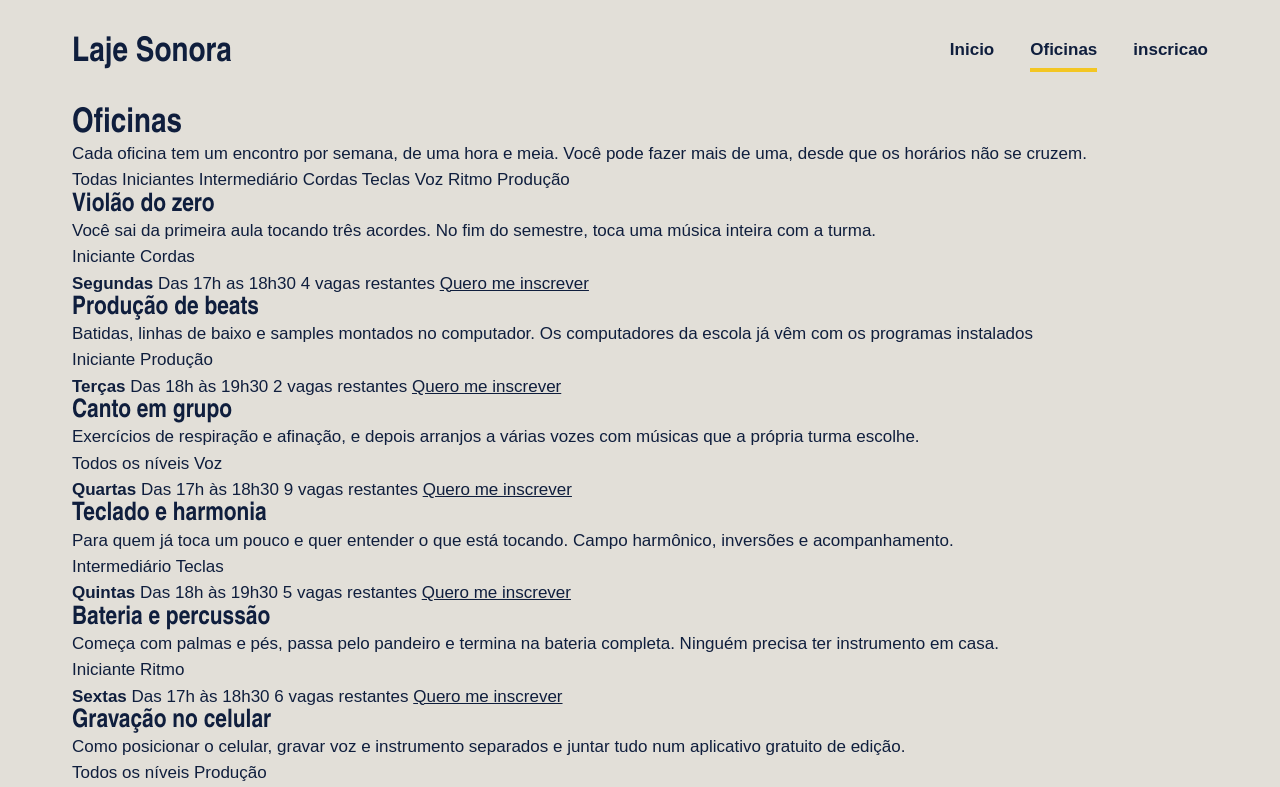
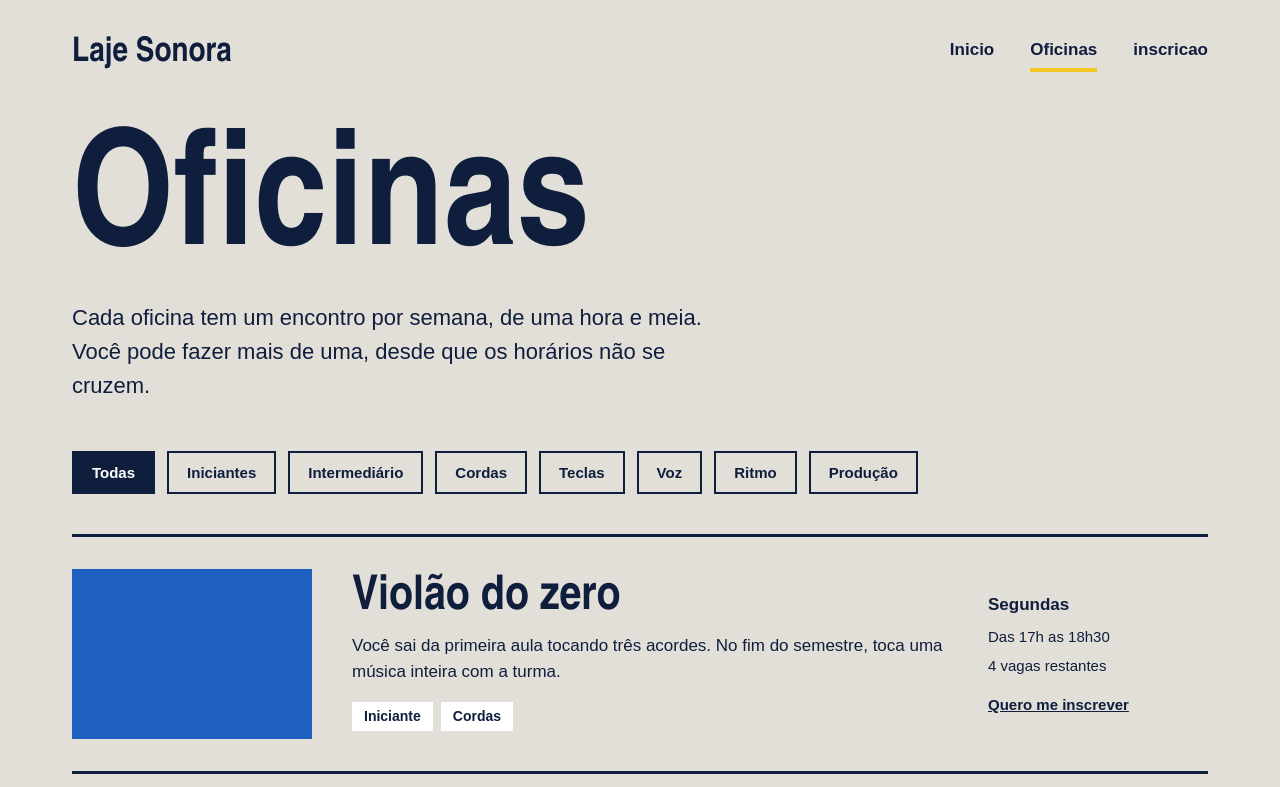
Before and after one commit to MariaLuisaSilvaRasquinhoTI1MC/laje_sonora, a plain HTML site: page oficinas.html in a window 1280 px wide. Shown: the top 787 px of the page. Drawn offline with Linux system fonts and the light colour scheme; a web font is replaced by a local one.

Commit message:
Página de oficinas pronta

```diff
--- a/oficinas.css
+++ b/oficinas.css
@@ -74,6 +74,94 @@ h1, h2, h3 {
     border-bottom-color: var(--fita);
 }
 
+.titulo-pagina {
+    font-size: 160px;
+    margin-top: 24px;
+}
+
+.subtitulo-pagina {
+    font-size: 22px;
+    max-width: 640px;
+    margin-top: 16px;
+}
+
+.filtros {
+    margin-top: 48px;
+    display: flex;
+    gap: 12px;
+    flex-wrap: wrap;
+    font-size: 15px;
+    font-weight: 600;
+}
+
+.filtro {
+    border: 2px solid var(--tinta);
+    padding: 8px 18px;
+}
+
+.filtro.ativo {
+    background: var(--tinta);
+    color: var(--branco);
+}
+
+.lista {
+    margin-top: 40px;
+}
+
+.oficina {
+    padding-block: 32px;
+    border-top: 3px solid var(--tinta);
+    display: flex;
+    align-items: center;
+    gap: 40px;
+}
+
+
+.oficina .foto {
+    width: 240px;
+    height: 170px;
+    flex-shrink: 0;
+}
+
+.oficina-texto {
+    flex: 1;
+}
+
+.oficina h2 {
+    font-size: 48px;
+    margin-bottom: 10px;
+}
+
+.etiquetas {
+    margin-top: 16px;
+    display: flex;
+    gap: 8px;
+}
+
+.etiqueta{
+    background: var(--branco);
+    padding: 4px 12px;
+    font-size: 14px;
+    font-weight: 600;
+}
+
+.oficina-detalhes {
+    width: 220px;
+    font-size: 15px;
+    display: flex;
+    flex-direction: column;
+    gap: 6px;
+}
+
+.oficina-detalhes strong {
+    font-size: 17px;
+}
+
+.oficina-detalhes a {
+    margin-top: 10px;
+    font-weight: 700;
+}
+
 .foto {
     background: var(--concreto-escuro);
 }
```
